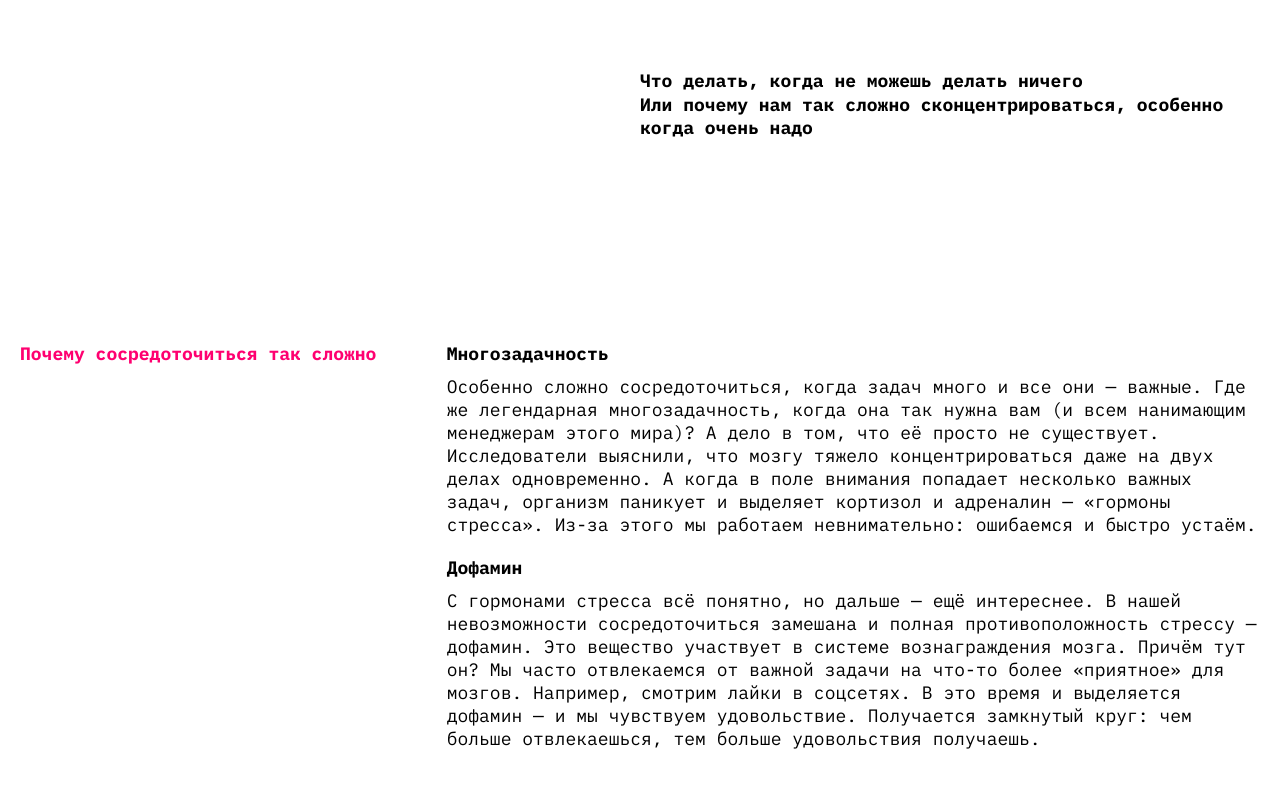
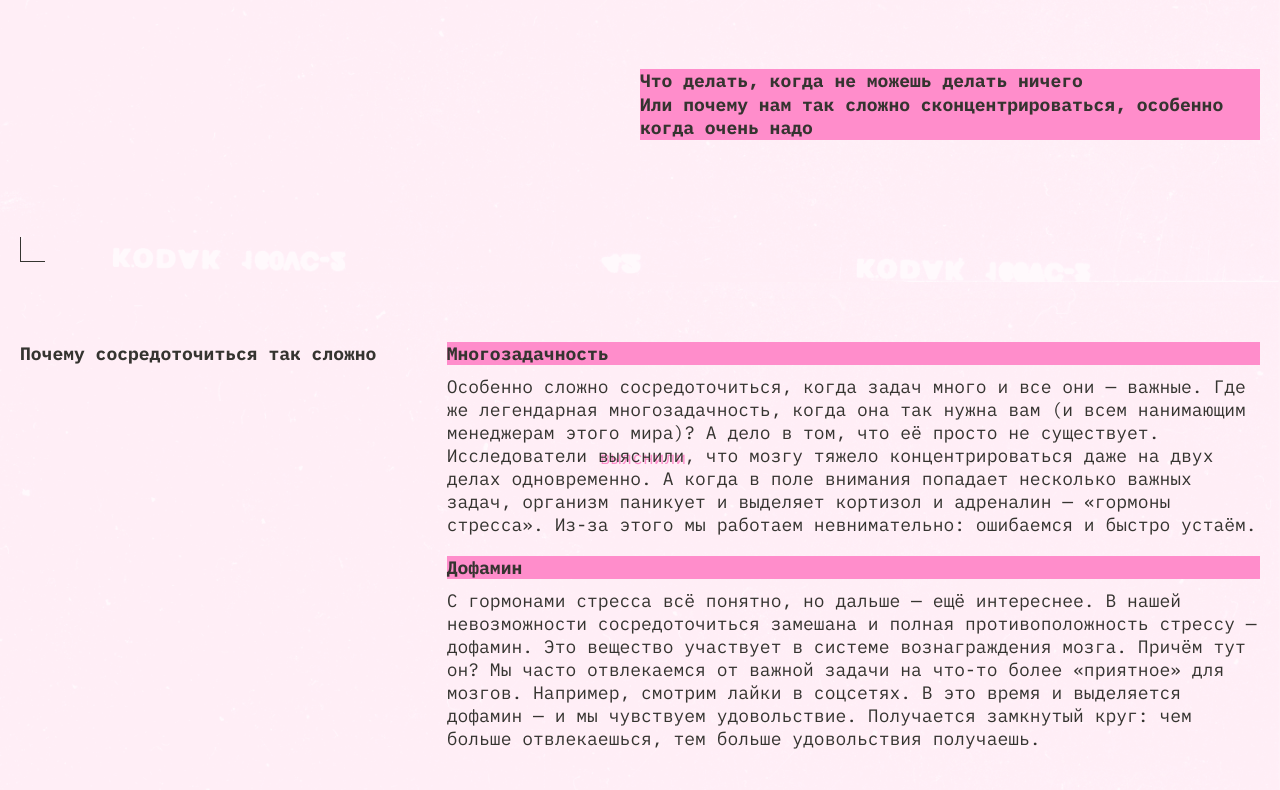
Before and after one commit to nelloginova-alt/slozhno-sosredotochitsya-fd, a plain HTML site: page index.html in a window 1280 px wide. Shown: the part 518-1308 px from the top of the page. Drawn offline with Linux system fonts and the light colour scheme.

Commit message:
исправила ошибки в dark, написала root для  light, добавила hover и focus

```diff
--- a/index.html
+++ b/index.html
@@ -23,7 +23,7 @@
   </head>
   <body class="page">
     <header class="header decorated-zone">
-      <span class="lamp">REC</span>
+      <span class="lamp" aria-hidden="true">REC</span>
       <nav class="header__theme-menu">
         <ul class="header__theme-menu-list">
           <li class="header__theme-menu-item">
--- a/styles/dark.css
+++ b/styles/dark.css
@@ -5,21 +5,19 @@
 */
 
 :root.theme-dark {
-  /* сохраните этот селектор в приведённом виде.
-    Так стили написанные ниже будут иметь больший вес,
-    чем стили в медиазапросе предпочтений пользователя
-  */
   --body-bg-image: url(../images/cover-image-dark.png);
   --body-bg-color: #000028;
+  --menu-text-color: #FF0070;
   --button-active: #FF0070;
   --h1-color: #DB00FF;
+  --h3-color: #FF0070;
   --shadow-color: #FF0070;
-  --title-bg-color: #FF0070;
-  --title-color: #000028;
-  --menu-text-color: #FF0070;
+  --header-text-bg-color: #FF0070;
+  --header-text-color: #000028;
+  --lamp-color: #FF0070;
   --decorative-lamp: #FF0070;
   --accent-color: #FF0070;
   --decorative-zone: #FF0070;
   --text-color: #F1B2CE;
-  --decorative-link: #F1B2CE;;
+  --decorative-link: #F1B2CE;
 }
--- a/styles/light.css
+++ b/styles/light.css
@@ -5,8 +5,39 @@
 */
 
 :root.theme-light {
-  /* сохраните этот селектор в приведённом виде.
-    Так стили написанные ниже будут иметь больший вес,
-    чем стили в медиазапросе предпочтений пользователя
-  */
+  --body-bg-image: url(../images/cover-image-light.png);
+  --body-bg-color: #FFF1F7;
+  --menu-text-color: #353430;
+  --button-active: #353430;
+  --h1-color: #FFC2E6;
+  --h3-color: #353430;
+  --shadow-color: #FF8DCB;
+  --header-text-bg-color: #FF8DCB;
+  --header-text-color: #353430;
+  --lamp-color: transparent;
+  --decorative-lamp: none;
+  --accent-color: none;
+  --decorative-zone: #353430;
+  --text-color: #353430;
+  --decorative-link: #353430;
 }
+
+@media (prefers-color-scheme: light) {
+  :root {
+    --body-bg-image: url(../images/cover-image-light.png);
+    --body-bg-color: #FFF1F7;
+    --menu-text-color: #353430;
+    --button-active: #353430;
+    --h1-color: #FFC2E6;
+    --h3-color: #353430;
+    --shadow-color: #FF8DCB;
+    --header-text-bg-color: #FF8DCB;
+    --header-text-color: #353430;
+    --lamp-color: transparent;
+    --decorative-lamp: none;
+    --accent-color: none;
+    --decorative-zone: #353430;
+    --text-color: #353430;
+    --decorative-link: #353430;
+  }
+}
--- a/styles/style.css
+++ b/styles/style.css
@@ -52,7 +52,7 @@
 }
 
 .lamp {
-  color: #FF0070;
+  color: var(--lamp-color);
   position: absolute;
   top: 10px;
   right: 19px;
@@ -84,14 +84,28 @@
 
 .header__theme-menu-button {
   background-color: transparent;
-  border: none;
+  border: 1px solid transparent;
   text-transform: var(--menu-text-transform);
+  appearance: none;
+  padding: 0 13px;
 }
 
-/* .header__theme-menu-button_type_dark {
+.header__theme-menu-button_active {
   border: 1px solid var(--button-active);
-  padding: 0.5px 13px;
-} */
+  pointer-events: none;
+}
+
+.header__theme-menu-button:hover {
+  outline: 1px solid color-mix(in srgb, var(--button-active) 40%, transparent);
+}
+
+.header__theme-menu-button:focus {
+  outline: none;
+}
+
+.header__theme-menu-button:focus-visible {
+  border-bottom: 1px solid var(--button-active);
+}
 
 .header__title {
   min-width: 355px;
@@ -103,8 +117,8 @@
 
 .text-decor {
   font-size: var(--h2-size);
-  background-color: var(--title-bg-color);
-  color: var(--title-color);
+  background-color: var(--header-text-bg-color);
+  color: var(--header-text-color);
   font-weight: var(--bold-font-weight);
 }
 
@@ -115,16 +129,14 @@
 
 .section {
   display: grid;
-  grid-template-columns: 1;
+  grid-template-columns: 1fr;
   padding: 40px 10px 10px;
   gap: var(--section-gap);
 }
 
 .section__title {
-  --title-color: #FF0070;
-
   font-size: var(--h3-size);
-  color: var(--title-color);
+  color: var(--h3-color);
 }
 
 .article-list {
@@ -150,13 +162,12 @@
   border-bottom: 1px solid var(--decorative-link);
 }
 
-.ard__link:focus {
+.card__link:focus {
   outline: none;
 }
 
 .card__link:focus-visible {
   outline: 1px solid var(--decorative-link);
-  outline-offset: 2px;
 }
 
 .card__subtitle {
@@ -172,6 +183,7 @@
 
 .gallery__image {
   width: 100%;
+  overflow: hidden;
 }
 
 .footer {
@@ -186,12 +198,12 @@
   text-shadow: 2px 2px var(--shadow-color);
 }
 
+
 @media (width >= 768px) {
 .header {
   height: 100vh;
   min-height: 1024px;
-  padding: 20px 20px 20px 0;
-  grid-column: 1fr 1fr;;
+  padding: 20px;
 }
 
 .decorated-zone::before {
@@ -211,24 +223,17 @@
 
 .header__title {
   font-size: clamp(7.5rem, 0.5625rem + 14.4531vw, 9.8125rem);
+  margin-left: -20px;
 }
 
 .header__text {
-  width: calc(100% / 2 - 10px);
+  width: calc(100% / 2);
   justify-self: end;
 }
 
 .section {
   grid-template-columns: 1fr 2fr;
   padding: 60px 20px 20px;
-}
-
-.section__title {
-  grid-column: 1;
-}
-
-.article-list {
-  grid-column: 2;
 }
 
 .article-list_layout {
@@ -295,19 +300,21 @@
 
 .header__theme-menu-list {
   flex-direction: row;
+  gap: 9px;
 }
 
-.section_layout {
+.article-list_layout {
+  grid-row: 2;
   grid-template-columns: repeat(3, 1fr);
+}
+
+.card_layout {
+  display: grid;
   grid-template-rows: min-content 1fr;
 }
 
-.article-list_layout {
-  grid-column: inherit;
-  grid-row: 2;
-}
-
-.card_layout {
-
+.footer {
+  height: 100vh;
+  min-height: 768px;
 }
 }
--- a/styles/variables.css
+++ b/styles/variables.css
@@ -14,4 +14,19 @@
   --section-gap: 20px;
   --article-gap: 20px;
   --card-gap: 10px;
+  --body-bg-image: url(../images/cover-image-dark.png);
+  --body-bg-color: #000028;
+  --menu-text-color: #FF0070;
+  --button-active: #FF0070;
+  --h1-color: #DB00FF;
+  --h3-color: #FF0070;
+  --shadow-color: #FF0070;
+  --header-text-bg-color: #FF0070;
+  --header-text-color: #000028;
+  --lamp-color: #FF0070;
+  --decorative-lamp: #FF0070;
+  --accent-color: #FF0070;
+  --decorative-zone: #FF0070;
+  --text-color: #F1B2CE;
+  --decorative-link: #F1B2CE;
 }
```
